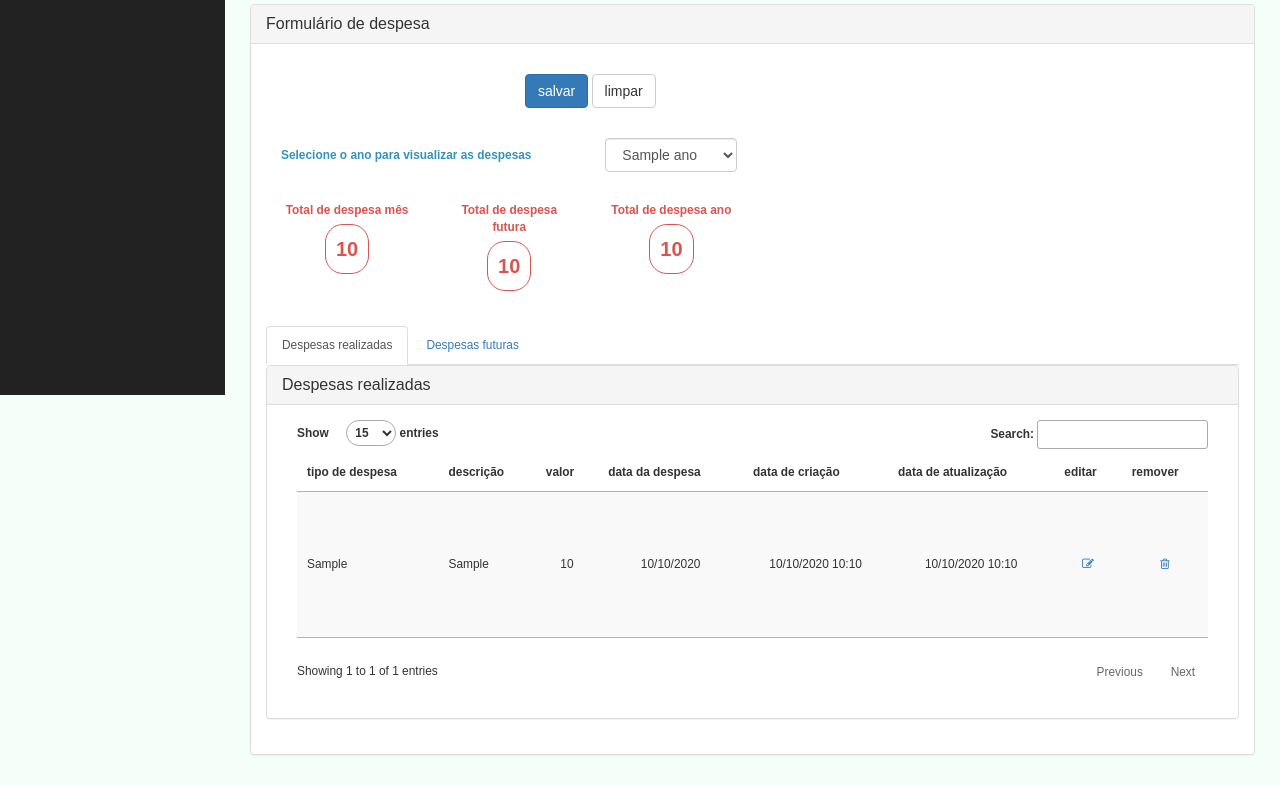
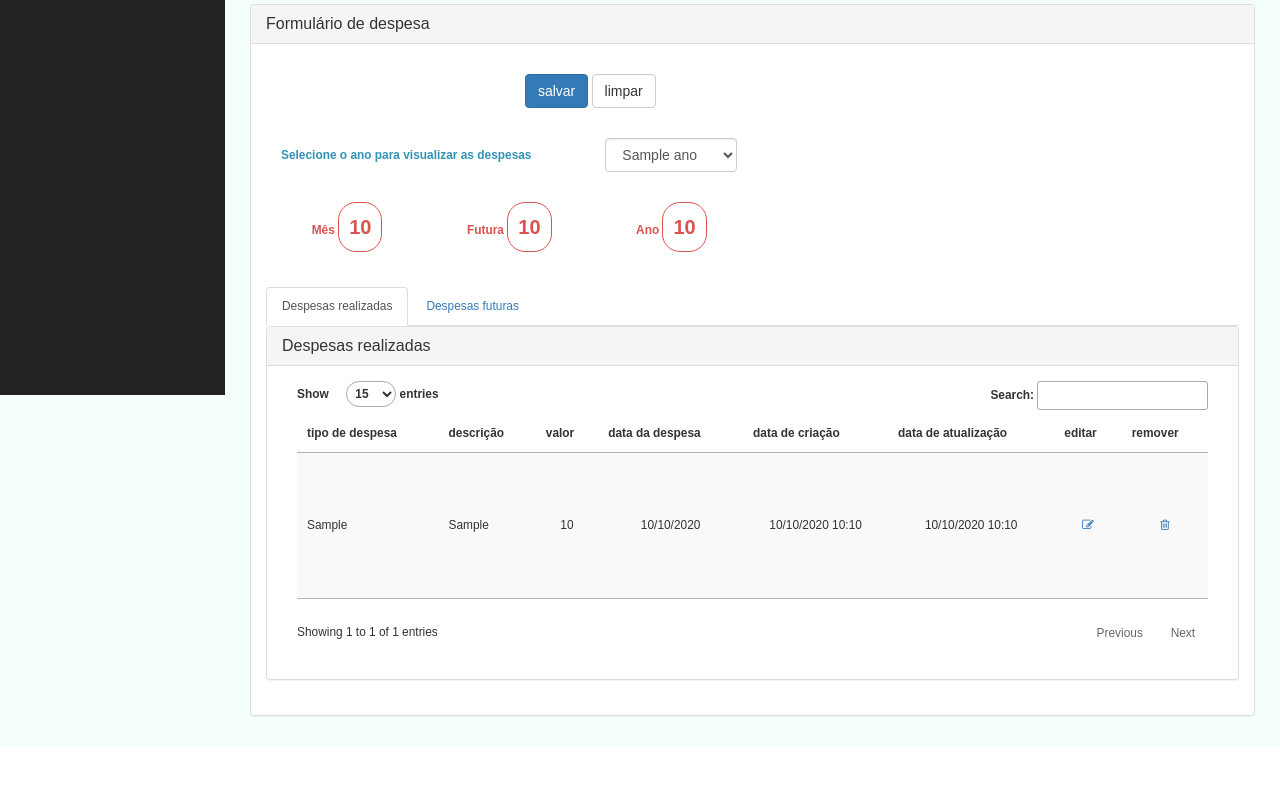
Before and after one commit to felipe-basina/onsisdespenda, a Django app: template sisdespenda/templates/onsis/despesa_list.html in a window 1280 px wide. Shown: the part 405-1190 px from the top of the page. After the commit the page ends 1122 px from the top, so only its background shows below. Run offline with Django 3.2, Linux system fonts and the light colour scheme; the template is opened without the code that fills it: most values are stand-ins (such as "Sample title", 1, 10 or a date in 2020); some libraries are stand-ins or nearby versions.

Commit message:
Alterado descricao de labels da secao resumo + adicionado estilo para secao resumo.

```diff
--- a/sisdespenda/templates/onsis/despesa_list.html
+++ b/sisdespenda/templates/onsis/despesa_list.html
@@ -106,10 +106,10 @@
                </div>
             </div>
             {% if template.despesas or template.total_futura_ano %}
-            <div class="panel-body">
+            <div class="panel-body resumo-flex">
                <div class="col-md-2 alinhamento-texto-quebra">
                   <label for="total_despesa_mes_label" class="cont-despesa-label">
-                  Total de despesa m&ecirc;s
+                  M&ecirc;s
                   </label>
                   <label for="total_despesa_mes" class="cont-despesa">
                   {{ template.total_mes.vl_despesa__sum|intcomma }}
@@ -117,7 +117,7 @@
                </div>
                <div class="col-md-2 alinhamento-texto-quebra">
                   <label for="total_despesa_futura_label" class="cont-despesa-label">
-                  Total de despesa futura
+                  Futura
                   </label>
                   <label for="total_despesa_futura" class="cont-despesa">
                   {{ template.total_futura_ano.vl_despesa__sum|intcomma }}
@@ -125,7 +125,7 @@
                </div>
                <div class="col-md-2 alinhamento-texto-quebra">
                   <label for="total_despesa_ano_label" class="cont-despesa-label">
-                  Total de despesa ano
+                  Ano
                   </label>
                   <label for="total_despesa_ano" class="cont-despesa">
                   {{ template.total_ano.vl_despesa__sum|intcomma }}
--- a/sisdespenda/templates/onsis/renda_list.html
+++ b/sisdespenda/templates/onsis/renda_list.html
@@ -114,10 +114,10 @@
             </div>
 
             {% if template.rendas %}
-				<div class="panel-body">
+				<div class="panel-body resumo-flex">
 					<div class="col-md-2 alinhamento-texto-quebra">
 						<label for="total_renda_mes_label" class="cont-renda-label">
-							Total de renda m&ecirc;s
+							M&ecirc;s
 						</label>
 						<label for="total_renda_mes" class="cont-renda">
 							{{ template.total_mes.vl_renda__sum|intcomma }}
@@ -125,7 +125,7 @@
 					</div>
 					<div class="col-md-2 alinhamento-texto-quebra">
 						<label for="total_renda_ano_label" class="cont-renda-label">
-							Total de renda ano
+							Ano
 						</label>
 						<label for="total_renda_ano" class="cont-renda">
 							{{ template.total_ano.vl_renda__sum|intcomma }}
```
